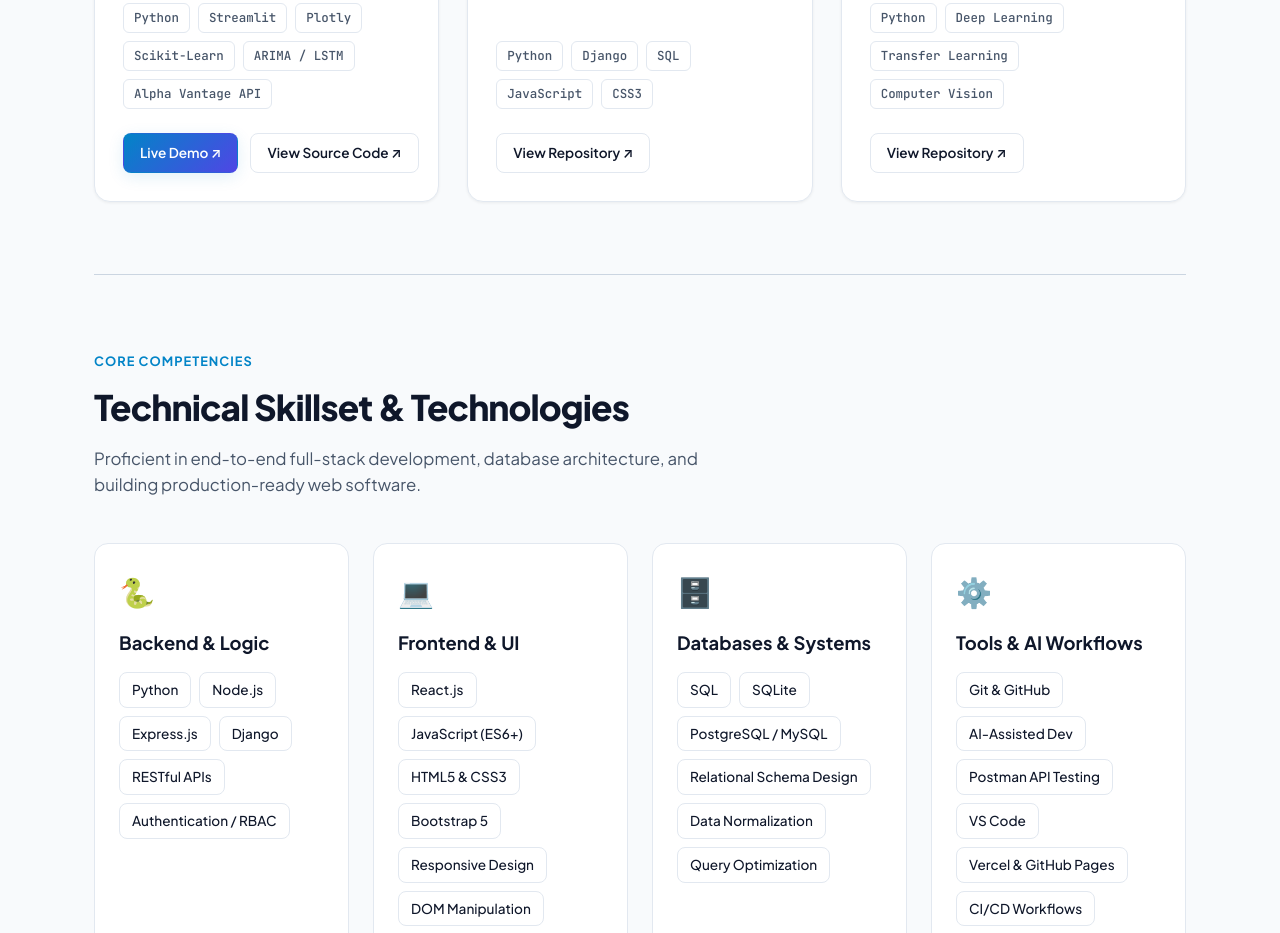
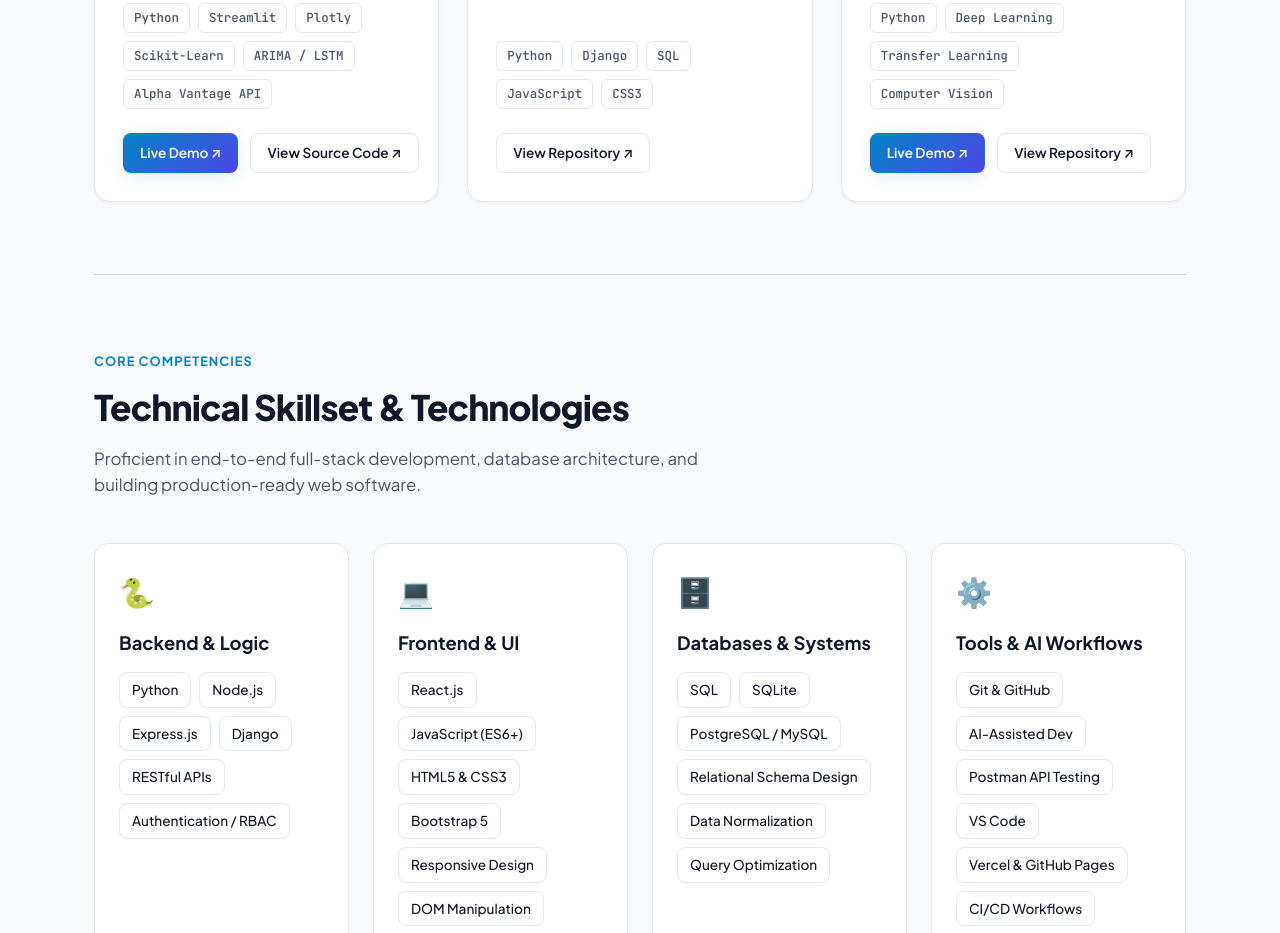
Before and after one commit to prabhavathi11-code/portfolio, a plain HTML site: page index.html in a window 1280 px wide. Shown: the part 2258-3191 px from the top of the page. Drawn offline with Linux system fonts and the light colour scheme.

Commit message:
feat: add live demo link for PoultryVision deep learning classifier

```diff
--- a/index.html
+++ b/index.html
@@ -999,6 +999,9 @@
             </div>
 
             <div class="project-links">
+              <a href="https://prabhavathi11-code.github.io/Transfer-Learning-Based-Classification-of-Poultry-Diseases-for-Enhanced-Health-Management/" target="_blank" rel="noopener noreferrer" class="btn btn-primary btn-sm">
+                Live Demo ↗
+              </a>
               <a href="https://github.com/prabhavathi11-code/Transfer-Learning-Based-Classification-of-Poultry-Diseases-for-Enhanced-Health-Management" target="_blank" rel="noopener noreferrer" class="btn btn-outline btn-sm">
                 View Repository ↗
               </a>
```
Also changed, not shown: 1 other file.
